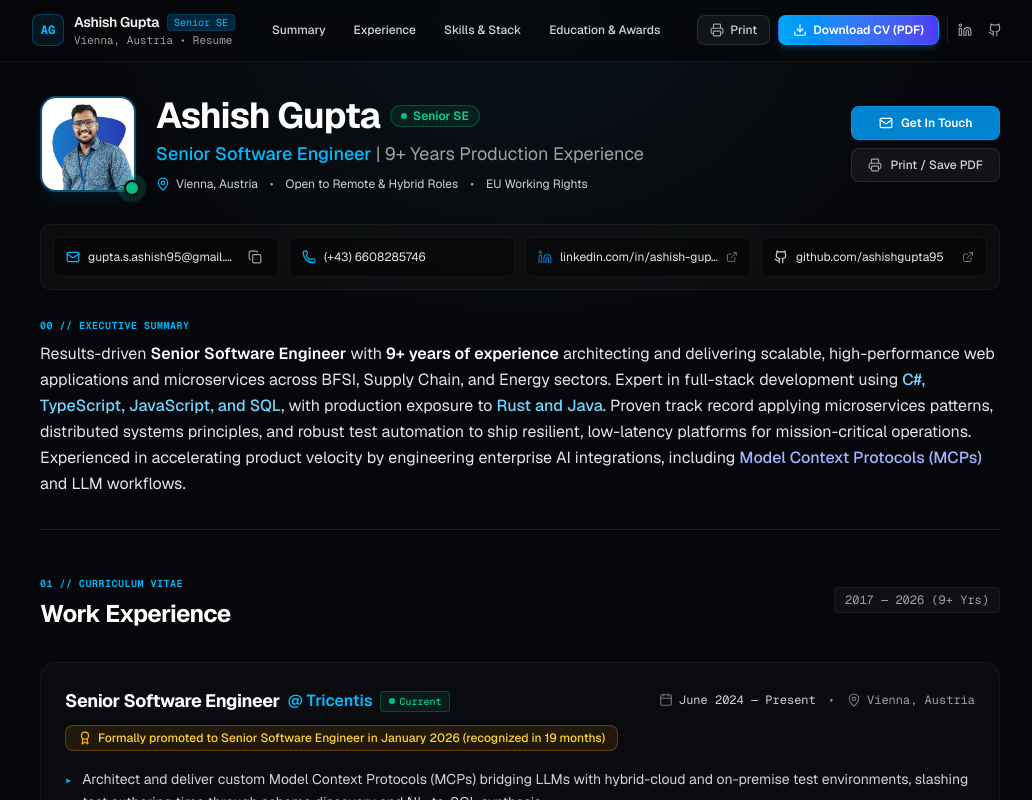
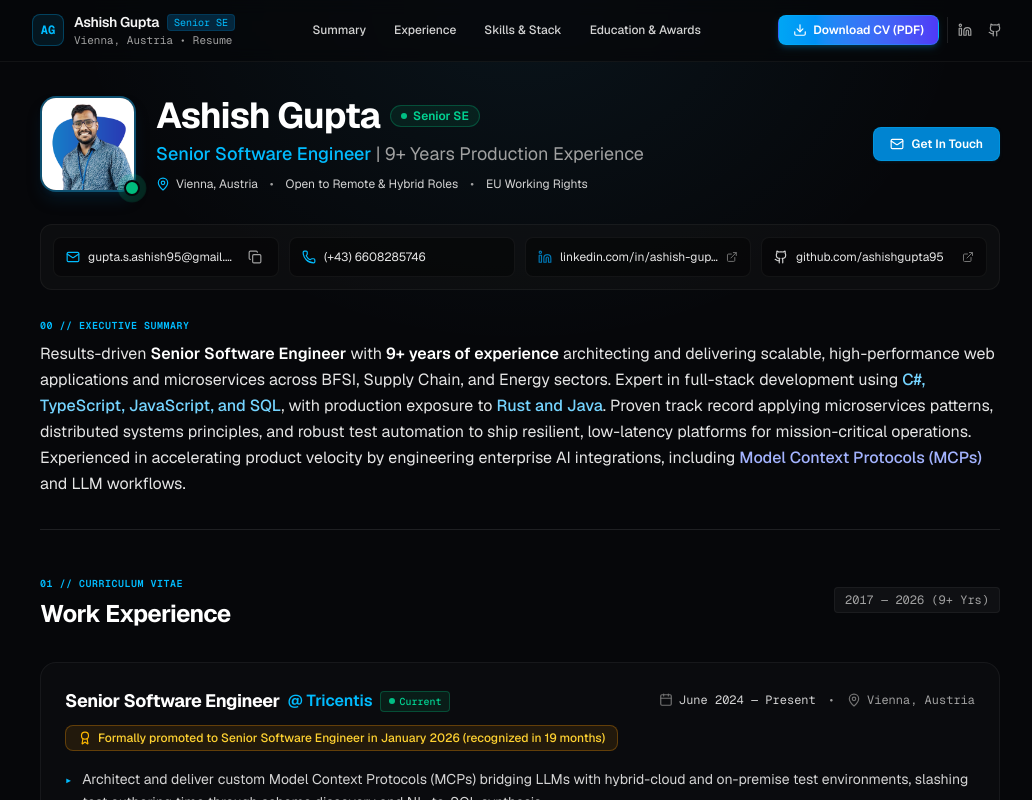
Before and after one commit to ashishgupta95/ashishgupta95.github.io, a Next.js app: page / in a window 1280 px wide. Shown: the top 800 px of the page, without its empty margins (120-1152 px from the left). Built offline with nearby package versions, Linux system fonts and the light colour scheme.

Commit message:
fix(ui): remove Print / Save PDF buttons for clean minimal layout

```diff
--- a/src/components/ResumeFooter.tsx
+++ b/src/components/ResumeFooter.tsx
@@ -1,7 +1,7 @@
 "use client";
 
 import React from "react";
-import { Download, Printer, Mail, ArrowUp } from "lucide-react";
+import { Download, Mail, ArrowUp } from "lucide-react";
 import { GithubIcon, LinkedinIcon } from "@/components/Icons";
 import { PERSONAL_INFO } from "@/data/portfolio-data";
 
--- a/src/components/ResumeHeader.tsx
+++ b/src/components/ResumeHeader.tsx
@@ -2,7 +2,7 @@
 
 import React, { useState } from "react";
 import Image from "next/image";
-import { Mail, Phone, MapPin, Copy, Check, Printer, ExternalLink, Sparkles } from "lucide-react";
+import { Mail, Phone, MapPin, Copy, Check, ExternalLink, Sparkles } from "lucide-react";
 import { GithubIcon, LinkedinIcon } from "@/components/Icons";
 import { PERSONAL_INFO } from "@/data/portfolio-data";
 
@@ -71,22 +71,15 @@ export default function ResumeHeader() {
           </div>
         </div>
 
-        {/* Executive Actions (Single CTA context - no duplicate download button) */}
-        <div className="flex sm:flex-row md:flex-col gap-2 shrink-0 no-print">
+        {/* Executive Action */}
+        <div className="shrink-0 no-print">
           <a
             href={`mailto:${PERSONAL_INFO.email}`}
-            className="flex-1 md:flex-initial inline-flex items-center justify-center gap-2 px-4 py-2 text-xs font-semibold text-white bg-sky-600 hover:bg-sky-500 rounded-lg shadow-sm shadow-sky-950/40 border border-sky-400/30 transition-all duration-200 hover:shadow-sky-500/20 hover:scale-[1.02]"
+            className="inline-flex items-center justify-center gap-2 px-4 py-2 text-xs font-semibold text-white bg-sky-600 hover:bg-sky-500 rounded-lg shadow-sm shadow-sky-950/40 border border-sky-400/30 transition-all duration-200 hover:shadow-sky-500/20 hover:scale-[1.02]"
           >
             <Mail className="w-3.5 h-3.5" />
             <span>Get In Touch</span>
           </a>
-          <button
-            onClick={() => window.print()}
-            className="flex-1 md:flex-initial inline-flex items-center justify-center gap-2 px-4 py-2 text-xs font-medium text-neutral-300 bg-white/5 hover:bg-white/10 hover:text-white rounded-lg border border-white/10 transition-colors"
-          >
-            <Printer className="w-3.5 h-3.5 text-neutral-400" />
-            <span>Print / Save PDF</span>
-          </button>
         </div>
       </div>
 
--- a/src/components/ResumeNavbar.tsx
+++ b/src/components/ResumeNavbar.tsx
@@ -1,7 +1,7 @@
 "use client";
 
 import React, { useState, useEffect } from "react";
-import { Download, Printer, Menu, X, ArrowUpRight } from "lucide-react";
+import { Download, Menu, X } from "lucide-react";
 import { GithubIcon, LinkedinIcon } from "@/components/Icons";
 import { PERSONAL_INFO } from "@/data/portfolio-data";
 
@@ -16,10 +16,6 @@ export default function ResumeNavbar() {
     window.addEventListener("scroll", handleScroll);
     return () => window.removeEventListener("scroll", handleScroll);
   }, []);
-
-  const handlePrint = () => {
-    window.print();
-  };
 
   return (
     <header
@@ -83,16 +79,6 @@ export default function ResumeNavbar() {
 
         {/* Right Actions: The authoritative single Download CV CTA */}
         <div className="flex items-center gap-2">
-          {/* Print button */}
-          <button
-            onClick={handlePrint}
-            title="Print or Save as PDF"
-            className="hidden sm:inline-flex items-center gap-1.5 px-3 py-1.5 text-xs font-medium text-neutral-300 bg-white/5 hover:bg-white/10 hover:text-white rounded-lg border border-white/10 transition-colors"
-          >
-            <Printer className="w-3.5 h-3.5 text-neutral-400" />
-            <span>Print</span>
-          </button>
-
           {/* Primary Download PDF button */}
           <a
             href="/AshishGupta_CV.pdf"
@@ -167,20 +153,10 @@ export default function ResumeNavbar() {
           >
             Education & Awards
           </a>
-          <div className="pt-2 border-t border-white/10 flex gap-2">
-            <button
-              onClick={() => {
-                setMobileMenuOpen(false);
-                handlePrint();
-              }}
-              className="flex-1 inline-flex items-center justify-center gap-1.5 px-3 py-2 text-xs font-medium text-neutral-300 bg-white/5 rounded-lg border border-white/10"
-            >
-              <Printer className="w-3.5 h-3.5" />
-              Print
-            </button>
+          <div className="pt-2 border-t border-white/10">
             <a
               href={`mailto:${PERSONAL_INFO.email}`}
-              className="flex-1 inline-flex items-center justify-center gap-1.5 px-3 py-2 text-xs font-semibold text-white bg-white/10 rounded-lg border border-white/10"
+              className="w-full inline-flex items-center justify-center gap-1.5 px-3 py-2 text-xs font-semibold text-white bg-sky-600 hover:bg-sky-500 rounded-lg border border-sky-400/30"
             >
               Email Ashish
             </a>
```
